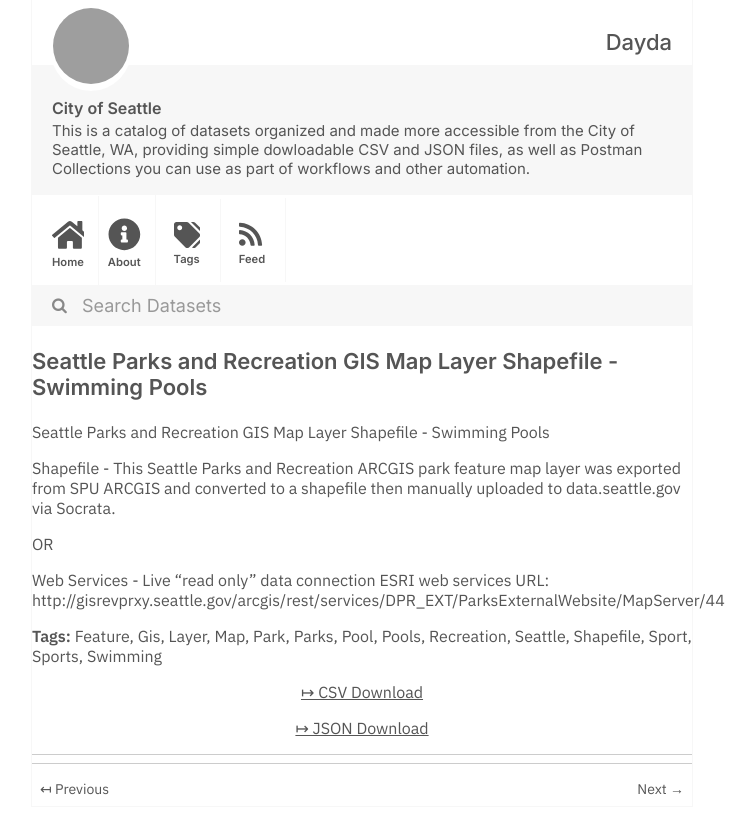
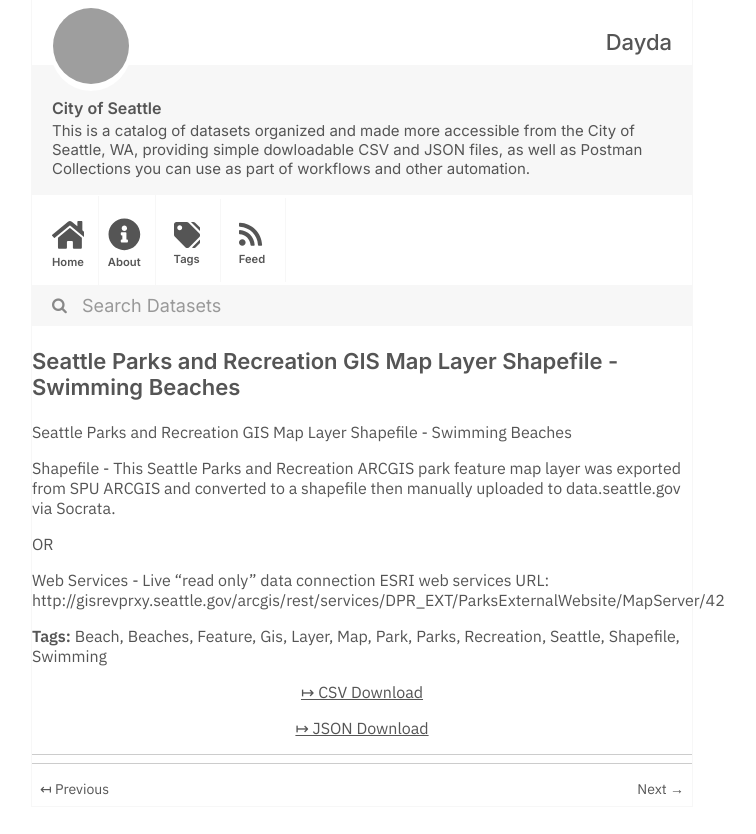
Before and after one commit to dayda-entities/city-of-seattle, a Jekyll site: the page built from _posts/2020-11-10-seattle-parks-and-recreation-g.md, in a window 1280 px wide, cut to the strip 0-834 px from the top of the page. Shown: the whole strip, without its empty margins (278-1034 px from the left). Built offline with Jekyll 4.4.1, drawn with Linux system fonts in a browser that asks for light colours; grey boxes are pictures that could not be loaded.

Commit message:
Publish Data

```diff
--- a/_posts/2020-11-10-seattle-parks-and-recreation-g.md
+++ b/_posts/2020-11-10-seattle-parks-and-recreation-g.md
@@ -1,35 +1,33 @@
 ---
-title: Seattle Parks and Recreation GIS Map Layer Shapefile - Swimming Pools
-created: '2020-11-10T16:59:17.635635'
-modified: '2020-11-10T16:59:17.635642'
+title: Seattle Parks and Recreation GIS Map Layer Shapefile - Swimming Beaches
+created: '2020-11-10T16:59:18.104822'
+modified: '2020-11-10T16:59:18.104829'
 state: active
 type: dataset
 tags:
+  - Beach
+  - Beaches
   - Feature
   - Gis
   - Layer
   - Map
   - Park
   - Parks
-  - Pool
-  - Pools
   - Recreation
   - Seattle
   - Shapefile
-  - Sport
-  - Sports
   - Swimming
 groups:
   - Local Government
-csv_url: 'https://data.seattle.gov/api/views/ppq2-qxkx/rows.csv?accessType=DOWNLOAD'
-json_url: 'https://data.seattle.gov/api/views/ppq2-qxkx/rows.json?accessType=DOWNLOAD'
+csv_url: 'https://data.seattle.gov/api/views/erme-8tfy/rows.csv?accessType=DOWNLOAD'
+json_url: 'https://data.seattle.gov/api/views/erme-8tfy/rows.json?accessType=DOWNLOAD'
 layout: post
 
 ---
-Seattle Parks and Recreation GIS Map Layer Shapefile - Swimming Pools
+Seattle Parks and Recreation GIS Map Layer Shapefile - Swimming Beaches
 
 Shapefile - This Seattle Parks and Recreation ARCGIS park feature map layer was exported from SPU ARCGIS and converted to a shapefile then manually uploaded to data.seattle.gov via Socrata.
 
 OR
 
-Web Services - Live "read only" data connection ESRI web services URL: http://gisrevprxy.seattle.gov/arcgis/rest/services/DPR_EXT/ParksExternalWebsite/MapServer/44
+Web Services - Live "read only" data connection ESRI web services URL: http://gisrevprxy.seattle.gov/arcgis/rest/services/DPR_EXT/ParksExternalWebsite/MapServer/42
```
